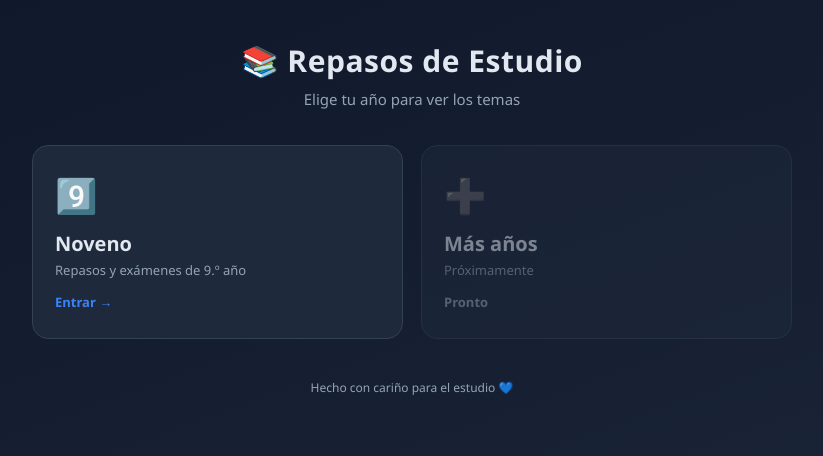
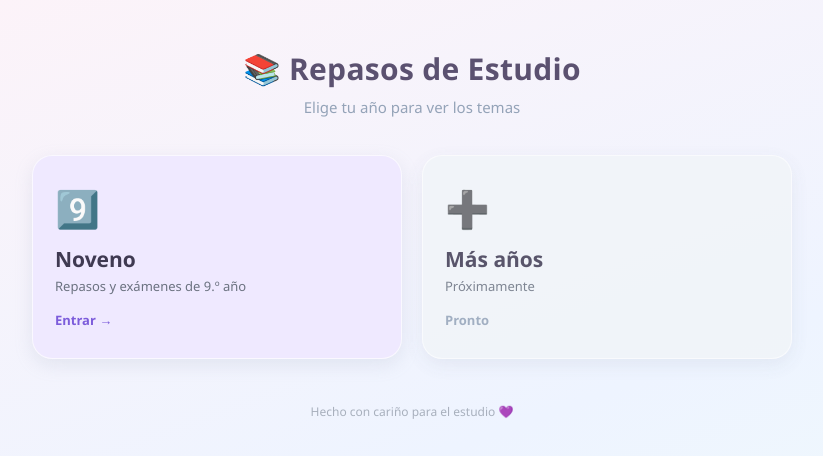
Before and after one commit to maxkike/estudios-nenes, a plain HTML site: page index.html in a window 1280 px wide. Shown: the whole page, without its empty margins (228-1051 px from the left). Drawn offline with Linux system fonts and the light colour scheme.

Commit message:
Portadas con paleta pastel en vez del azul oscuro
Co-Authored-By: Claude Opus 4.8 <noreply@anthropic.com>

```diff
--- a/index.html
+++ b/index.html
@@ -5,25 +5,36 @@
 <meta name="viewport" content="width=device-width, initial-scale=1.0">
 <title>Repasos — Estudios</title>
 <style>
-  :root{
-    --bg:#0f172a; --card:#1e293b; --card2:#334155; --border:#334155;
-    --text:#e2e8f0; --muted:#94a3b8; --accent:#3b82f6; --accent2:#22c55e;
+  *{box-sizing:border-box;margin:0;padding:0}
+  body{
+    font-family:'Segoe UI',system-ui,sans-serif;
+    background:linear-gradient(160deg,#fef3f8 0%,#eef4ff 55%,#f0fdf9 100%);
+    color:#475569;min-height:100vh;display:flex;flex-direction:column;align-items:center;padding:48px 20px;
   }
-  *{box-sizing:border-box;margin:0;padding:0}
-  body{font-family:'Segoe UI',system-ui,sans-serif;background:linear-gradient(160deg,#0f172a,#1e293b);color:var(--text);min-height:100vh;display:flex;flex-direction:column;align-items:center;padding:40px 20px}
-  header{text-align:center;margin-bottom:36px}
-  header h1{font-size:30px;font-weight:800;letter-spacing:.5px}
-  header p{color:var(--muted);margin-top:8px;font-size:15px}
-  .grid{display:grid;grid-template-columns:repeat(auto-fit,minmax(220px,1fr));gap:18px;width:100%;max-width:760px}
-  .card{display:block;text-decoration:none;color:inherit;background:var(--card);border:1px solid var(--border);border-radius:16px;padding:26px 22px;transition:transform .15s,border-color .15s,background .15s}
-  .card:hover{transform:translateY(-3px);border-color:var(--accent);background:#243150}
-  .card .ico{font-size:34px}
-  .card h2{font-size:20px;font-weight:700;margin:12px 0 4px}
-  .card p{color:var(--muted);font-size:13px}
-  .card .go{display:inline-block;margin-top:14px;font-size:13px;font-weight:700;color:var(--accent)}
-  .card.soon{opacity:.5;pointer-events:none}
-  .card.soon .go{color:var(--muted)}
-  footer{margin-top:40px;color:var(--muted);font-size:12px;text-align:center}
+  header{text-align:center;margin-bottom:38px}
+  header h1{font-size:30px;font-weight:800;color:#5b5170;letter-spacing:.3px}
+  header p{color:#94a3b8;margin-top:8px;font-size:15px}
+  .grid{display:grid;grid-template-columns:repeat(auto-fit,minmax(220px,1fr));gap:20px;width:100%;max-width:760px}
+  .card{
+    display:block;text-decoration:none;color:inherit;border-radius:20px;padding:28px 22px;
+    border:1.5px solid rgba(255,255,255,.7);
+    box-shadow:0 6px 18px rgba(148,163,184,.18);
+    transition:transform .15s,box-shadow .15s;
+  }
+  .card:hover{transform:translateY(-4px);box-shadow:0 12px 26px rgba(148,163,184,.28)}
+  .card .ico{font-size:36px}
+  .card h2{font-size:21px;font-weight:800;margin:12px 0 4px;color:#3f3a52}
+  .card p{color:#6b7280;font-size:13px;line-height:1.5}
+  .card .go{display:inline-block;margin-top:14px;font-size:13px;font-weight:800}
+  /* colores pastel */
+  .lila{background:#efe9ff}   .lila .go{color:#7c5cdb}
+  .menta{background:#dcfce7}  .menta .go{color:#16a34a}
+  .durazno{background:#ffe9d6}.durazno .go{color:#ea7c34}
+  .cielo{background:#dbeafe} .cielo .go{color:#2563eb}
+  .soon{background:#f1f5f9;opacity:.85}
+  .soon .go{color:#94a3b8}
+  .soon{pointer-events:none}
+  footer{margin-top:44px;color:#a8b0bd;font-size:12px;text-align:center}
 </style>
 </head>
 <body>
@@ -32,7 +43,7 @@
     <p>Elige tu año para ver los temas</p>
   </header>
   <div class="grid">
-    <a class="card" href="noveno/index.html">
+    <a class="card lila" href="noveno/index.html">
       <div class="ico">9️⃣</div>
       <h2>Noveno</h2>
       <p>Repasos y exámenes de 9.º año</p>
@@ -45,6 +56,6 @@
       <span class="go">Pronto</span>
     </div>
   </div>
-  <footer>Hecho con cariño para el estudio 💙</footer>
+  <footer>Hecho con cariño para el estudio 💜</footer>
 </body>
 </html>
```
Also changed, not shown: noveno/index.html (+32 -21 lines).
